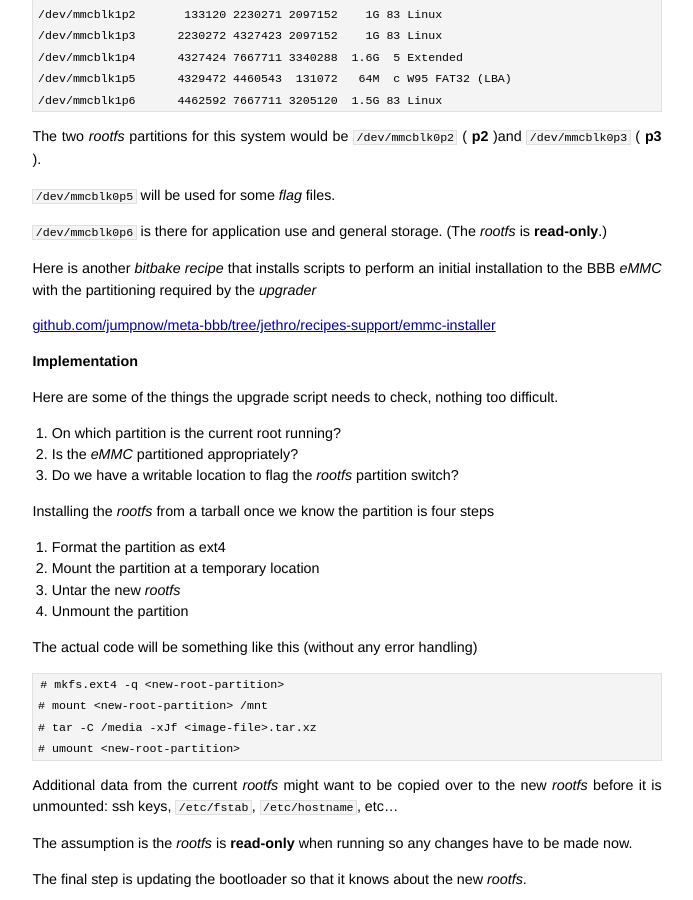
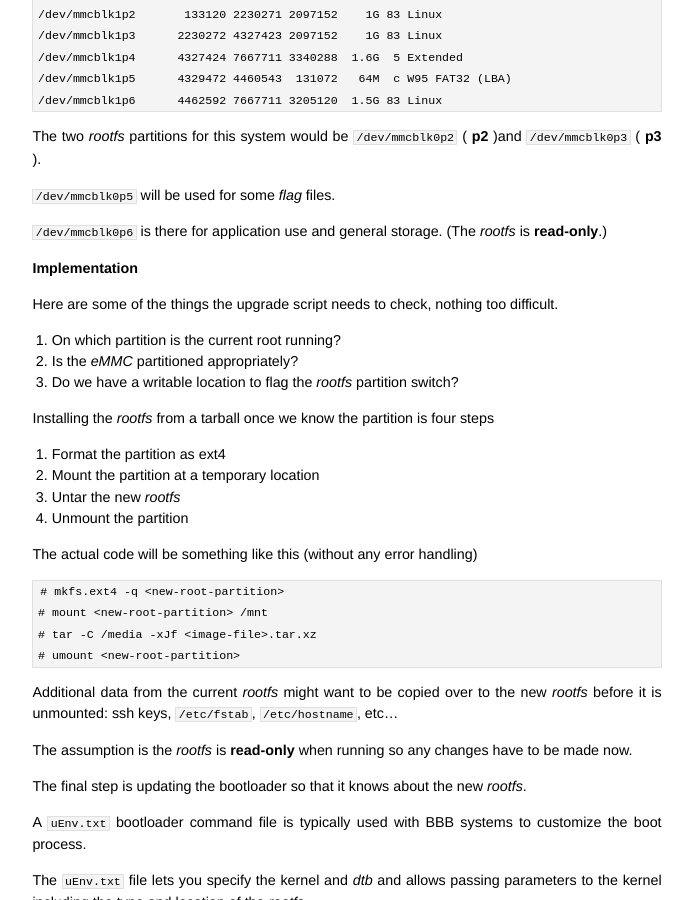
Before and after one commit to jumpnow/jumpnowtek-site, a Jekyll site: the page built from _posts/2015-11-15-Upgrade-strategy-for-BBB.md, in a window 1280 px wide and 900 px high, scrolled down 1842 px. Shown: the whole window, without its empty margins (293-986 px from the left). Built offline with Jekyll 4.4.1, drawn with Linux system fonts in a browser that asks for light colours; some of the changed text lies outside the part shown.

Commit message:
Update bbb upgrade doc

```diff
--- a/_posts/2015-11-15-Upgrade-strategy-for-BBB.md
+++ b/_posts/2015-11-15-Upgrade-strategy-for-BBB.md
@@ -93,11 +93,6 @@ The two *rootfs* partitions for this system would be `/dev/mmcblk0p2` ( **p2** )
 `/dev/mmcblk0p5` will be used for some *flag* files.
 
 `/dev/mmcblk0p6` is there for application use and general storage. (The *rootfs* is **read-only**.)
-
-Here is another *bitbake recipe* that installs scripts to perform an initial installation to the BBB *eMMC* with the partitioning required by the *upgrader*
-
-[github.com/jumpnow/meta-bbb/tree/jethro/recipes-support/emmc-installer][emmc-installer]
-
 
 
 ### Implementation
```
Also changed, not shown: other parts of _posts/2015-11-15-Upgrade-strategy-for-BBB.md (+1 -1 lines).
